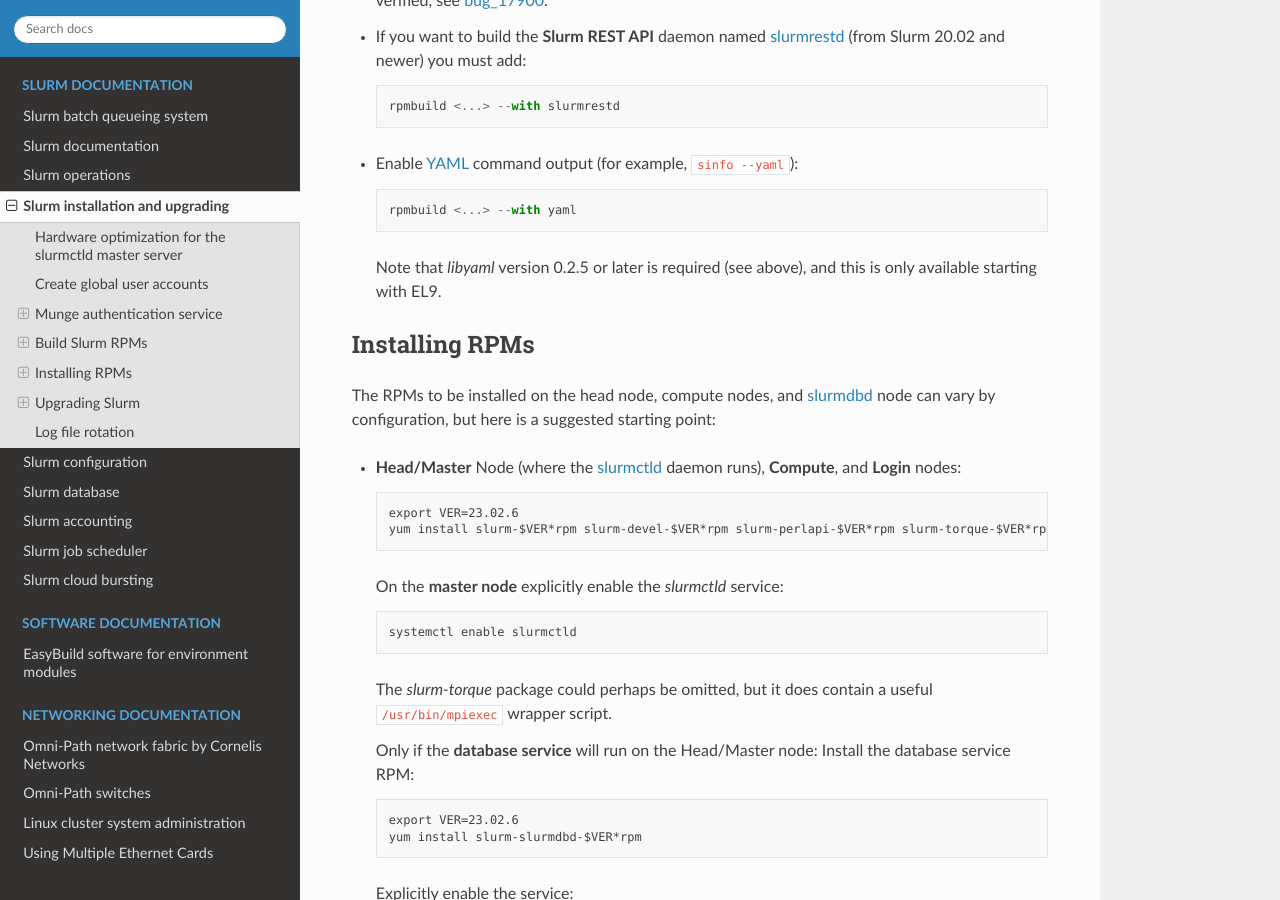
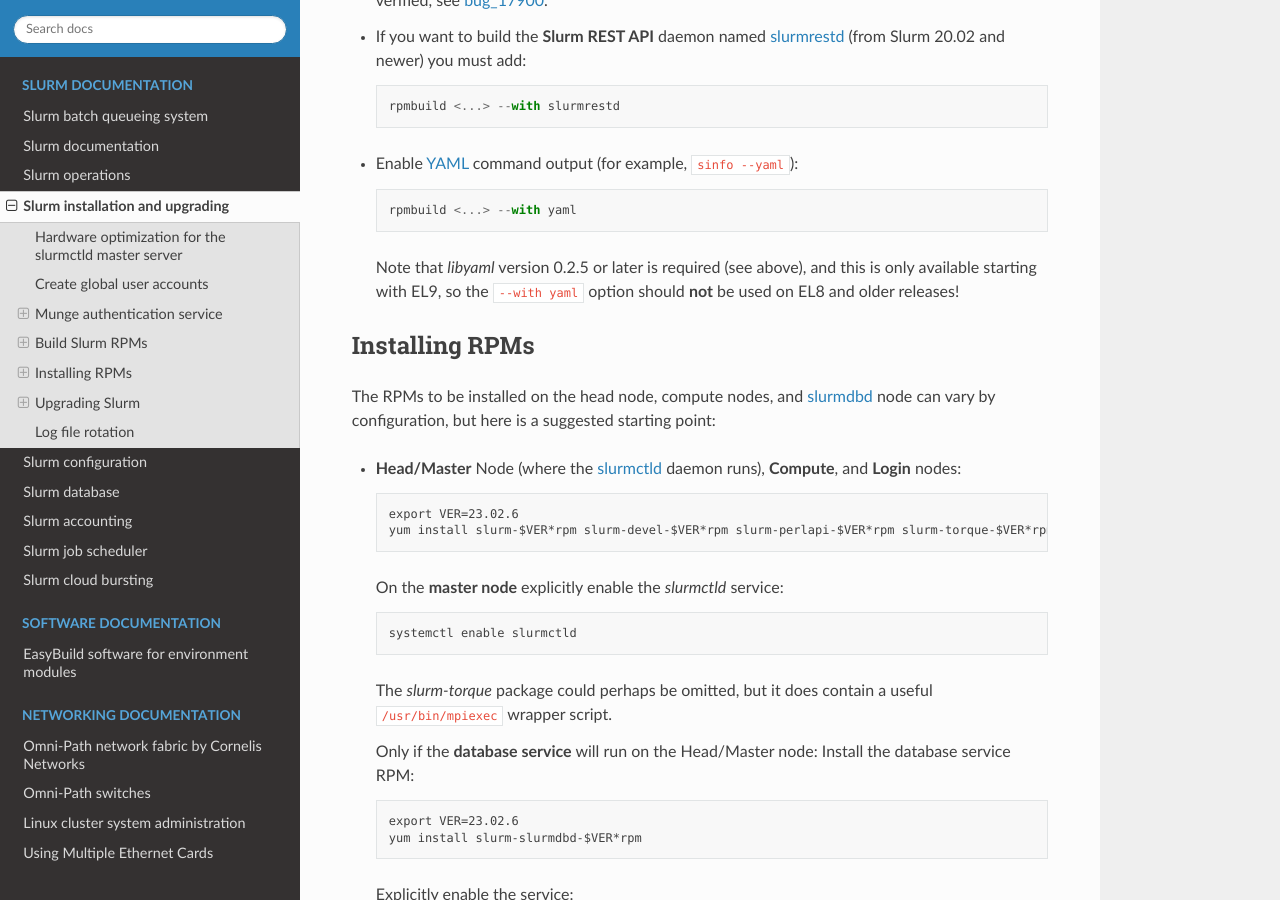
Before and after one commit to OleHolmNielsen/Niflheim_system, a Sphinx documentation site: the page built from docs/Slurm_installation.rst, in a window 1280 px wide and 900 px high, scrolled down 8537 px. Built offline with Sphinx 7.4.7 and the Read the Docs theme 2.0.0, drawn with Linux system fonts in a browser that asks for light colours.

Commit message:
Avoid --with yaml

```diff
--- a/docs/Slurm_installation.rst
+++ b/docs/Slurm_installation.rst
@@ -365,7 +365,8 @@
 
     rpmbuild <...> --with yaml
 
-  Note that `libyaml` version 0.2.5 or later is required (see above), and this is only available starting with EL9.
+  Note that `libyaml` version 0.2.5 or later is required (see above), and this is only available starting with EL9,
+  so the ``--with yaml`` option should **not** be used on EL8 and older releases!
 
 .. _bug_17900: https://bugs.schedmd.com/show_bug.cgi?id=17900
 
```
